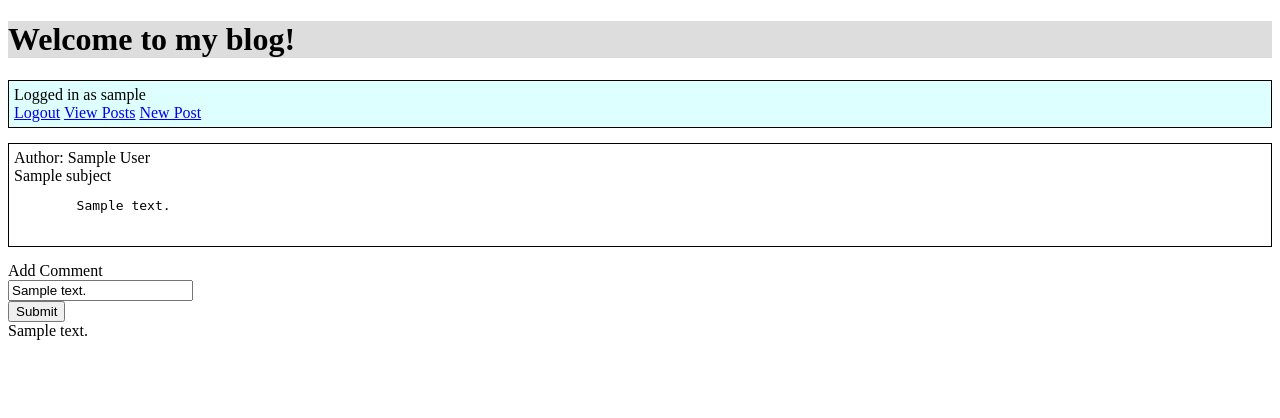
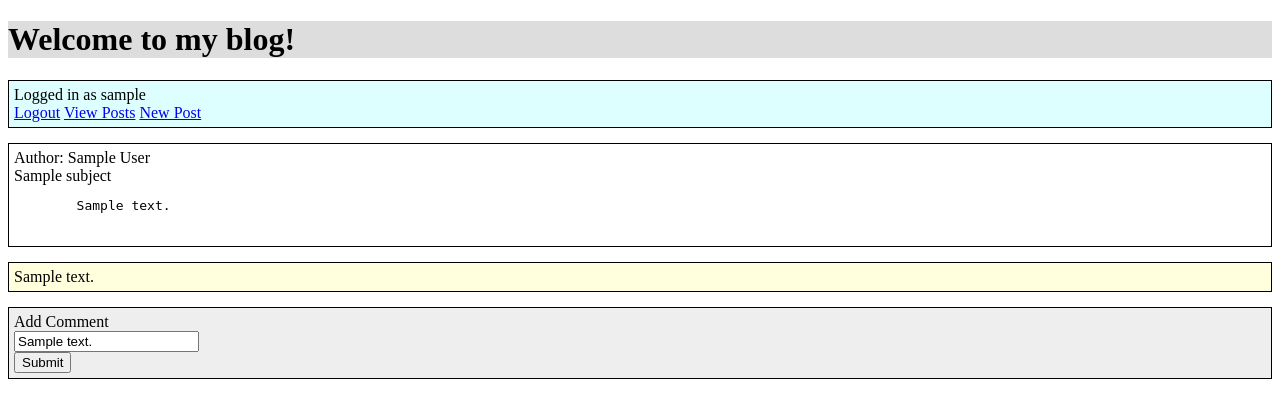
Before and after one commit to 12protons/udacity-blog, a Python web app: template templates/post.html in a window 1280 px wide. Shown: the top 418 px of the page. Run offline with Jinja, Linux system fonts and the light colour scheme; the template is opened without the code that fills it: most values are stand-ins (such as "Sample title", 1, 10 or a date in 2020).

Commit message:
Users can add comments. Updated css.

```diff
--- a/static/main.css
+++ b/static/main.css
@@ -20,3 +20,27 @@
     padding-left: 5px;
     background-color: #dff;
 }
+
+.comment {
+    margin-top: 15px;
+    margin-bottom: 15px;
+    border-style: solid;
+    border-width: 1px;
+    padding-top: 5px;
+    padding-right: 5px;
+    padding-bottom: 5px;
+    padding-left: 5px;
+    background-color: #ffd;
+}
+
+.comment-form {
+    margin-top: 15px;
+    margin-bottom: 15px;
+    border-style: solid;
+    border-width: 1px;
+    padding-top: 5px;
+    padding-right: 5px;
+    padding-bottom: 5px;
+    padding-left: 5px;
+    background-color: #eee;
+}
--- a/templates/post.html
+++ b/templates/post.html
@@ -15,6 +15,20 @@
     </pre>
 </div>
 
+{% for comment in comments %}
+    <div class="comment">
+        <div class="comment-content">
+            {{comment.content}}
+        </div>
+
+        {% if comment.author == current_user %}
+            <div class="comment-edit-link">
+                <a href="/blog/editcomment/{{comment.key().id()}}">Edit</a>
+                <a href="/blog/deletecomment/{{comment.key().id()}}">Delete</a>
+            </div>
+        {% endif %}
+    </div>
+{% endfor %}
 
 {% if current_username %}
     <div class="comment-form">
@@ -33,21 +47,4 @@
     </div>
 {% endif %}
 
-
-{% for comment in comments %}
-    <div class="comments">
-        <div class="comment">
-            {{comment.content}}
-        </div>
-
-        {% if comment.author == current_user %}
-            <div class="comment-edit-link">
-                <a href="/blog/editcomment/{{comment.key().id()}}">Edit</a>
-                <a href="/blog/deletecomment/{{comment.key().id()}}">Delete</a>
-            </div>
-        {% endif %}
-    </div>
-
-{% endfor %}
-
 {% endblock %}
```
Also changed, not shown: handlers.py (+5 -3 lines).
